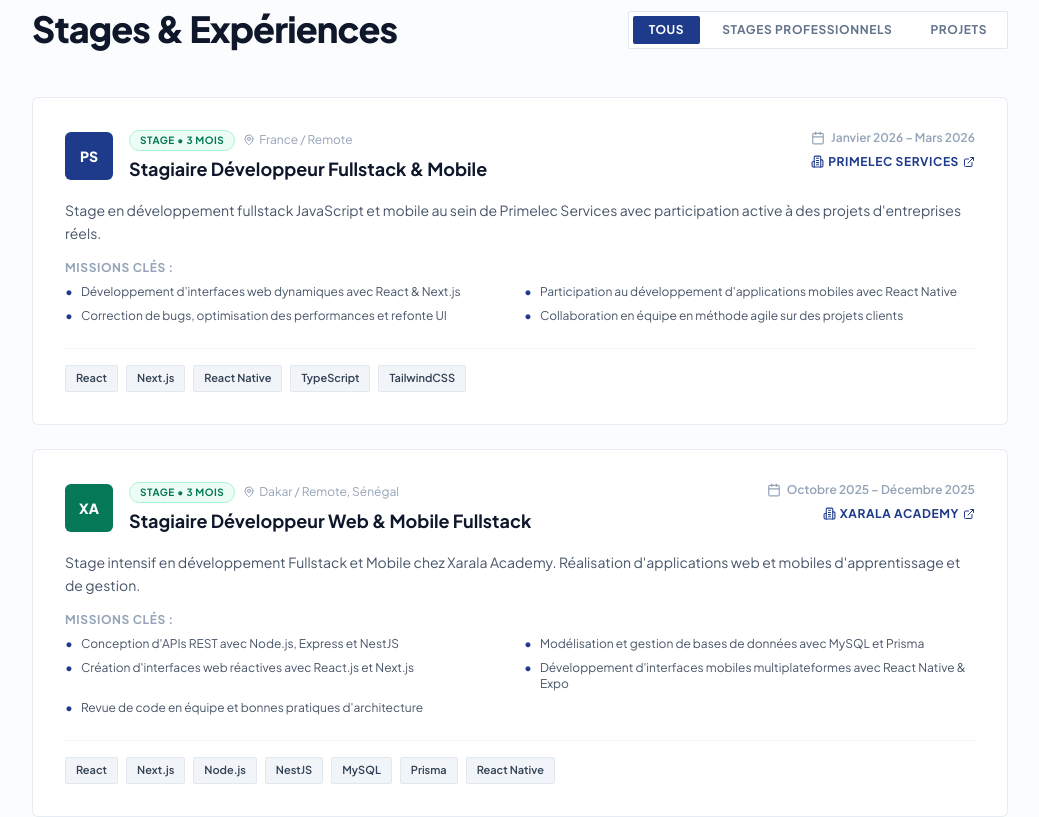
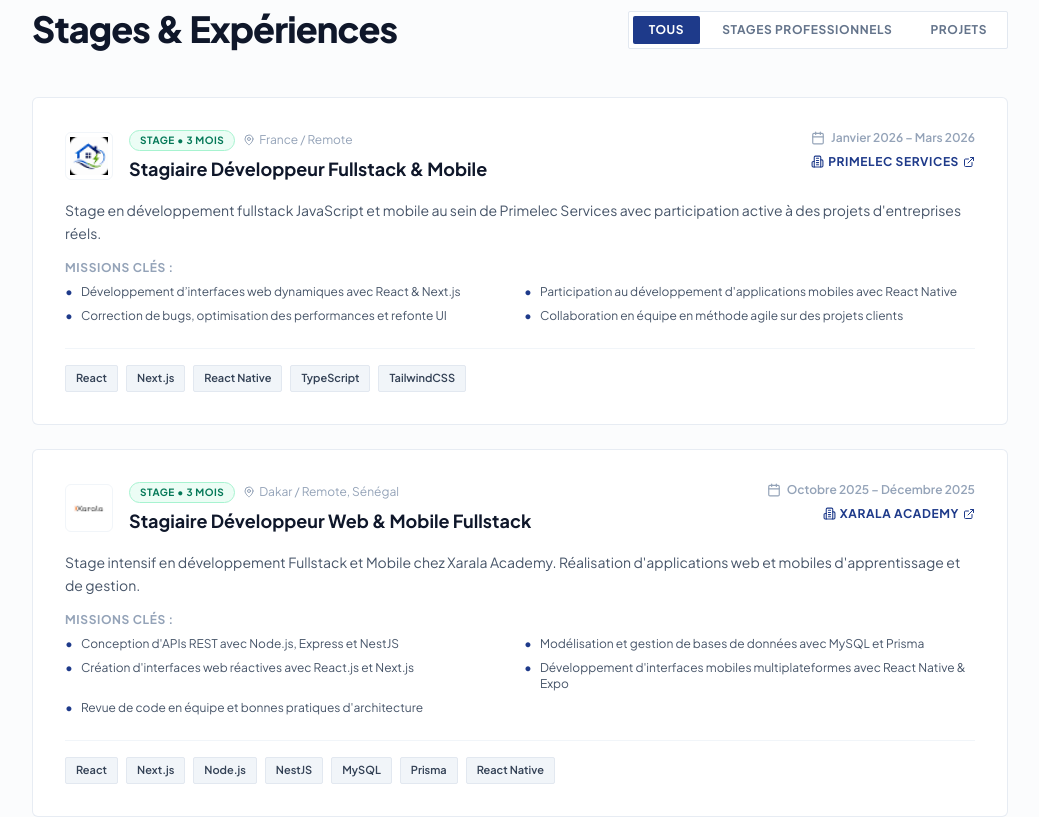
Before and after one commit to Bamba24/portofolio, a React (Vite) app: page / in a window 1280 px wide. Shown: the part 2560-3377 px from the top of the page, without its empty margins (120-1159 px from the left). Built offline with nearby package versions, Linux system fonts and the light colour scheme; a web font is replaced by a local one.

Commit message:
correction des images de stages

```diff
--- a/src/components/Experience.tsx
+++ b/src/components/Experience.tsx
@@ -15,6 +15,7 @@ export interface ExperienceItem {
   type: 'Stage' | 'Projet';
   logoText: string;
   logoBg: string;
+  logoImage?: string;
   descriptionFr: string;
   descriptionEn: string;
   missions: string[];
@@ -41,6 +42,7 @@ export default function Experience() {
       type: "Stage",
       logoText: "PS",
       logoBg: "bg-blue-900 text-white",
+      logoImage: "/images/primelec.png",
       descriptionFr:
         "Stage en développement fullstack JavaScript et mobile au sein de Primelec Services avec participation active à des projets d'entreprises réels.",
       descriptionEn:
@@ -71,6 +73,7 @@ export default function Experience() {
       type: "Stage",
       logoText: "XA",
       logoBg: "bg-emerald-700 text-white",
+      logoImage: "/images/xarala.png",
       descriptionFr:
         "Stage intensif en développement Fullstack et Mobile chez Xarala Academy. Réalisation d'applications web et mobiles d'apprentissage et de gestion.",
       descriptionEn:
@@ -228,8 +231,12 @@ export default function Experience() {
 
                   {/* Entreprise & Logo */}
                   <div className="flex items-center gap-4">
-                    <div className={`w-12 h-12 rounded-md font-extrabold text-sm flex items-center justify-center shadow-xs shrink-0 ${exp.logoBg}`}>
-                      {exp.logoText}
+                    <div className={`w-12 h-12 rounded-md font-extrabold text-sm flex items-center justify-center shadow-xs shrink-0 overflow-hidden bg-white p-1 border border-slate-100 dark:border-slate-800 ${exp.logoBg}`}>
+                      {exp.logoImage ? (
+                        <img src={exp.logoImage} alt={exp.company} className="w-full h-full object-contain" />
+                      ) : (
+                        exp.logoText
+                      )}
                     </div>
 
                     <div>
```
Also changed, not shown: public/images/primelec.png (added), public/images/xarala.png (added).
